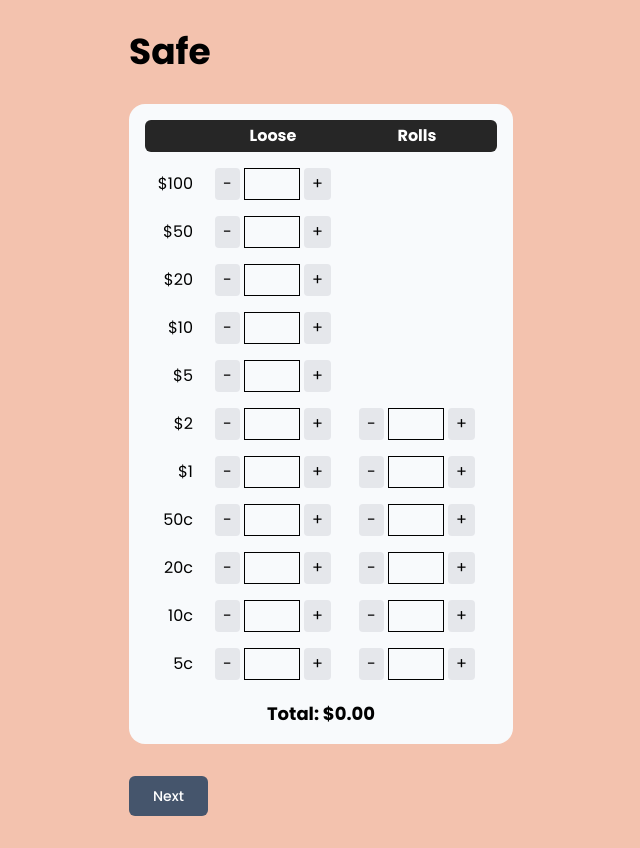
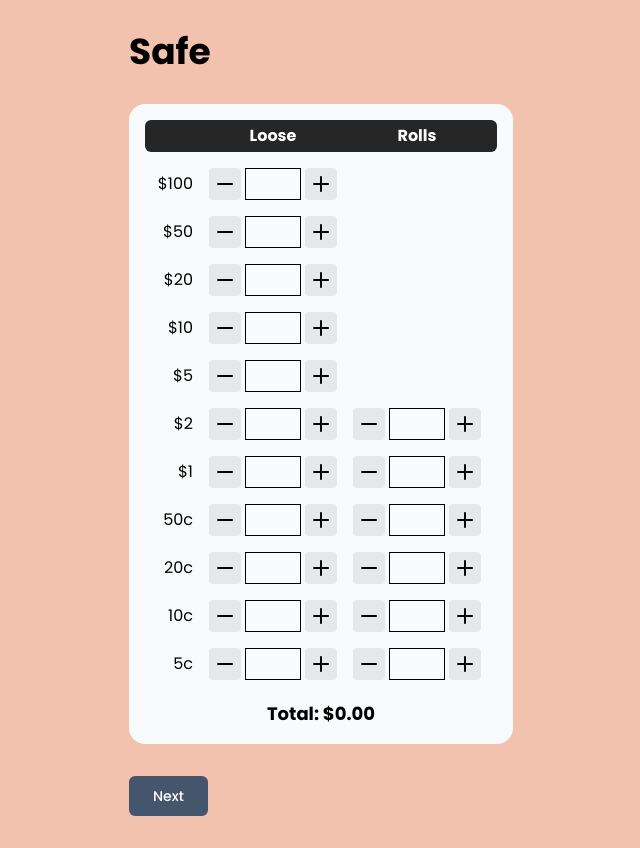
Before and after one commit to G-Tang2/sushi-sushi-EOD, a Next.js app: page /safe in a window 1280 px wide. Shown: the whole page, without its empty margins (127-767 px from the left). Built offline with nearby package versions, Linux system fonts and the light colour scheme.

Commit message:
changed increment/decrement buttons

```diff
--- a/app/bank-takings/page.tsx
+++ b/app/bank-takings/page.tsx
@@ -25,7 +25,7 @@ export default function Takings() {
       ),
     []
   );
-const totalTillAtom = React.useMemo(
+  const totalTillAtom = React.useMemo(
     () => createTotalAtom([tillQuantitiesAtom], denominations),
     []
   );
--- a/app/summary/page.tsx
+++ b/app/summary/page.tsx
@@ -1,6 +1,6 @@
 "use client";
 
-import { Button } from "@/components/ui/button";
+// import { Button } from "@/components/ui/button";
 import { denominations } from "@/lib/denominations";
 import {
   tillQuantitiesAtom,
@@ -15,7 +15,7 @@ import {
   totalSalesAtom,
 } from "@/state/moneyAtoms";
 import { PrimitiveAtom, useAtom } from "jotai";
-import Link from "next/link";
+// import Link from "next/link";
 import React from "react";
 
 function SingleSales({
--- a/components/ui/MoneyCounter/LooseMoneyCounter.tsx
+++ b/components/ui/MoneyCounter/LooseMoneyCounter.tsx
@@ -1,6 +1,7 @@
 "use client";
 
 import { PrimitiveAtom, useAtom } from "jotai";
+import { Minus, Plus } from "lucide-react";
 
 interface Denomination {
   label: string;
@@ -42,10 +43,10 @@ export default function LooseMoneyCounter({
         >
           <button
             onClick={() => decrement(label)}
-            className="px-2 py-1 bg-gray-200 rounded"
+            className="bg-gray-200 rounded h-8 w-8 flex items-center justify-center"
             disabled={!quantities[label] || quantities[label] <= 0}
           >
-            -
+            <Minus />
           </button>
           <input
             type="number"
@@ -57,9 +58,9 @@ export default function LooseMoneyCounter({
           />
           <button
             onClick={() => increment(label)}
-            className="px-2 py-1 bg-gray-200 rounded"
+            className="bg-gray-200 rounded h-8 w-8 flex items-center justify-center"
           >
-            +
+            <Plus />
           </button>
         </div>
       ))}
--- a/components/ui/MoneyCounter/RollMoneyCounter.tsx
+++ b/components/ui/MoneyCounter/RollMoneyCounter.tsx
@@ -1,7 +1,7 @@
 "use client";
 
-import React from "react";
 import { PrimitiveAtom, useAtom } from "jotai";
+import { Minus, Plus } from "lucide-react";
 
 interface Denomination {
   label: string;
@@ -45,10 +45,10 @@ export default function RollMoneyCounter({
           >
             <button
               onClick={() => decrement(label)}
-              className="px-2 py-1 bg-gray-200 rounded"
+              className="bg-gray-200 rounded h-8 w-8 flex items-center justify-center"
               disabled={!rolls[label] || rolls[label] <= 0}
             >
-              -
+              <Minus />
             </button>
             <input
               type="number"
@@ -60,9 +60,9 @@ export default function RollMoneyCounter({
             />
             <button
               onClick={() => increment(label)}
-              className="px-2 py-1 bg-gray-200 rounded"
+              className="bg-gray-200 rounded h-8 w-8 flex items-center justify-center"
             >
-              +
+              <Plus />
             </button>
           </div>
         ) : (
```
